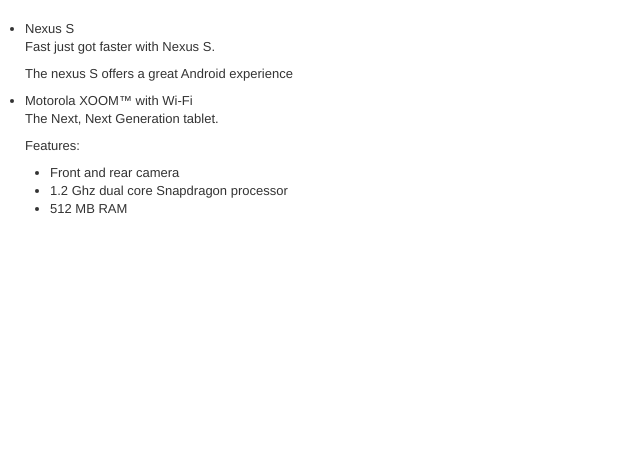
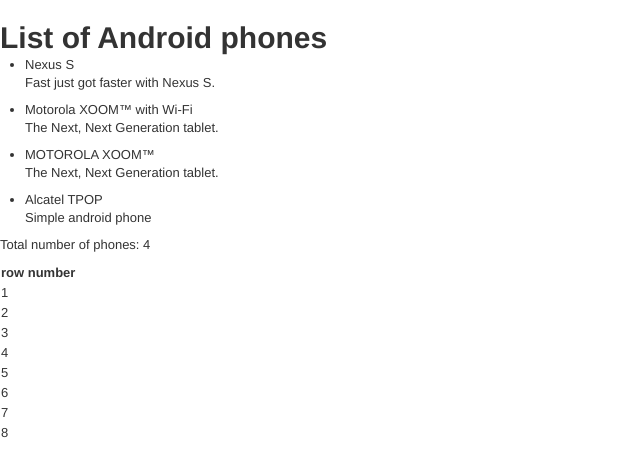
Before and after one commit to ahinkojosemalespin/angular-phonecat-example, a website: page app/index.html in a window 1280 px wide. Shown: the whole page, without its empty margins (0-640 px from the left). Drawn offline with Linux system fonts and the light colour scheme.

Commit message:
Adding step 2 of tutorial

```diff
--- a/app/index.html
+++ b/app/index.html
@@ -1,32 +1,25 @@
 <!doctype html>
-<html lang="en" ng-app>
+<html lang="en" ng-app="phonecatApp">
 <head>
   <meta charset="utf-8">
   <title>Google Phone Gallery</title>
   <link rel="stylesheet" href="css/app.css">
   <link rel="stylesheet" href="css/bootstrap.css">
   <script src="lib/angular/angular.js"></script>
+  <script src="js/controllers.js"></script>
 </head>
-<body>
+<body ng-controller="PhoneListCtrl">
+  <h1>{{name}}</h1>
   <ul>
-    <li>
-      <span>Nexus S</span>
-      <p>Fast just got faster with Nexus S.</p>
-      <p>The nexus S offers a great Android experience</p>
-    </li>
-    <li>
-      <span>Motorola XOOM™ with Wi-Fi</span>
-      <p>
-        The Next, Next Generation tablet.
-      </p>
-      <p>Features:</p>
-      <ul>
-        <li>Front and rear camera</li>
-        <li>1.2 Ghz dual core Snapdragon processor</li>
-        <li>512 MB RAM</li>
-      </ul>
+    <li ng-repeat="phone in phones">
+      {{phone.name}}
+      <p>{{phone.snippet}}</p>
     </li>
   </ul>
-
+  <p>Total number of phones: {{phones.length}}</p>
+    <table>
+      <tr><th>row number</th></tr>
+      <tr ng-repeat="i in [0, 1, 2, 3, 4, 5, 6, 7]"><td>{{i+1}}</td></tr>
+    </table>
 </body>
 </html>
--- a/app/js/controllers.js
+++ b/app/js/controllers.js
@@ -1,3 +1,19 @@
 'use strict';
 
 /* Controllers */
+
+var phonecatApp = angular.module('phonecatApp', []);
+
+phonecatApp.controller('PhoneListCtrl', function($scope) {
+  $scope.phones = [
+    {'name': 'Nexus S',
+     'snippet': 'Fast just got faster with Nexus S.'},
+    {'name': 'Motorola XOOM™ with Wi-Fi',
+     'snippet': 'The Next, Next Generation tablet.'},
+    {'name': 'MOTOROLA XOOM™',
+     'snippet': 'The Next, Next Generation tablet.'},
+    {'name': 'Alcatel TPOP',
+     'snippet': 'Simple android phone'}
+  ];
+  $scope.name = "List of Android phones";
+});
--- a/package.json
+++ b/package.json
@@ -4,7 +4,7 @@
   "name": "angular-phonecat",
   "description": "A tutorial application for AngularJS",
   "repository": "https://github.com/angular/angular-phonecat",
-  "scripts":{
+  "scripts": {
     "start": "node ./scripts/web-server.js",
     "test": "./scripts/test.sh"
   },
@@ -21,5 +21,8 @@
     "karma-coffee-preprocessor": "~0.1.0",
     "karma-phantomjs-launcher": "~0.1.0",
     "karma-script-launcher": "~0.1.0"
+  },
+  "dependencies": {
+    "karma": "^0.12.1"
   }
 }
```
Also changed, not shown: test/unit/controllersSpec.js (+13 -1 lines).
